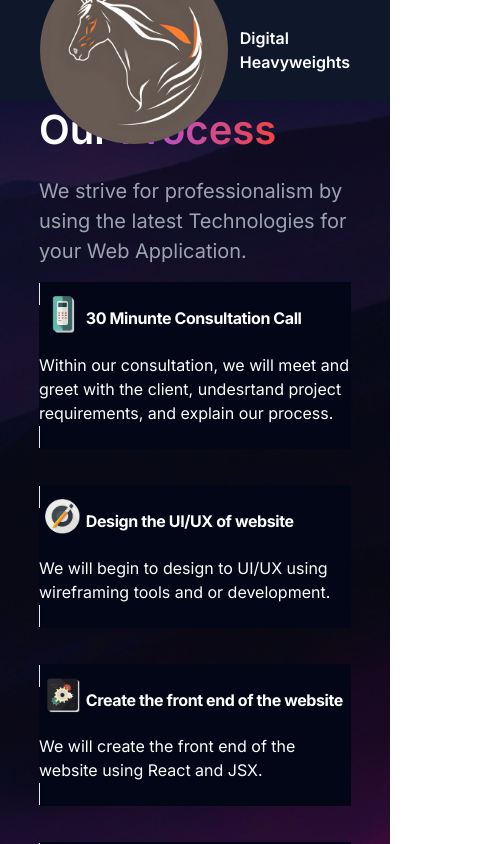
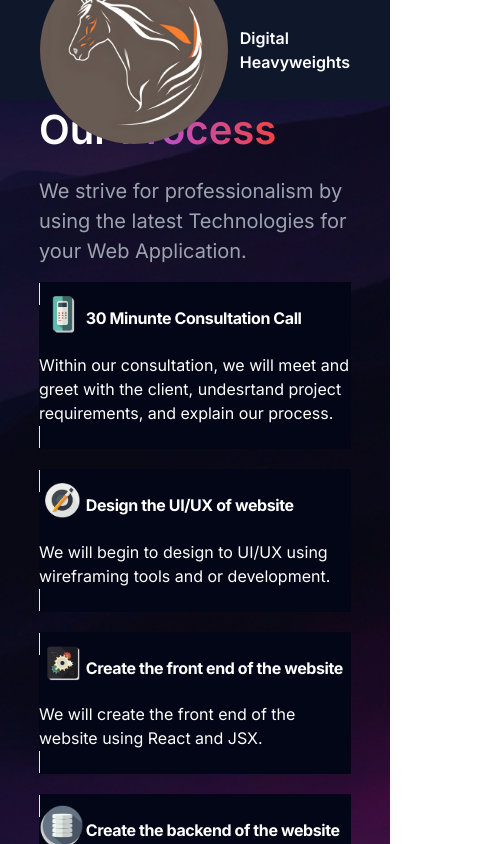
Before and after one commit to travisburns/digitalheavyweights, a Next.js app in the folder businesssite/: page /our-process in a window 390 px wide. Shown: the top 844 px of the page, 499 px wide, since content can reach past the window. Built offline with nearby package versions, Linux system fonts and the light colour scheme.

Commit message:
Adjustments to infocard and stars on processPage

```diff
--- a/businesssite/app/our-process/page.tsx
+++ b/businesssite/app/our-process/page.tsx
@@ -1,7 +1,7 @@
 "use client";
 
 import InfoCard from "@/components/InfoCard";
-
+import Image from "next/image";
 const Page = () => {
   return (
     <div className="min-h-screen flex justify-center items-center bg-cover bg-center" style={{backgroundImage: "url(/bg-2.jpg)"}}>
@@ -13,16 +13,25 @@
               Process
             </span>
           </h1>
+          <Image
+            src="/stars.png"
+            alt='stars'
+            height={300}
+            width={300}
+            className='absolute top-[7rem] left-[10rem]'
+          />
           <p className="text-gray-400 text-[20px]">
             We strive for professionalism by using the latest Technologies for your Web Application.
           </p>
 
 
-
-          <InfoCard
+          <div className="">
+            <div className="lg:flex">
+            <InfoCard
           title="30 Minunte Consultation Call"
           description="Within our consultation, we will meet and greet with the client, undesrtand project requirements, and explain our process."
           imageSrc="/phoneIcon.png"
+
           />
 
          <InfoCard
@@ -36,8 +45,10 @@
           description="We will create the front end of the website using React and JSX. "
           imageSrc="/programmingIcon.png"
           />
+            </div>
 
-           <InfoCard
+        <div className="lg:flex">
+        <InfoCard
           title="Create the backend of the website and database"
           description="We will create the Database and backend process for more advanced sites. "
           imageSrc="/database.png"
@@ -54,6 +65,10 @@
           description="For business's in need of advanced sales tracking, we will create a custom Eccomerce Dashboard for all needs."
           imageSrc="/eccomerceIcon.png"
           />
+        </div>
+
+          </div>
+
 
         </div>
       </div>
--- a/businesssite/app/page.tsx
+++ b/businesssite/app/page.tsx
@@ -59,7 +59,7 @@
             alt='stars'
             height={300}
             width={300}
-            className='absolute top-10'
+            className='absolute top-[20rem] left-[20rem]'
           />
 
 
--- a/businesssite/components/InfoCard.tsx
+++ b/businesssite/components/InfoCard.tsx
@@ -12,10 +12,10 @@
 
     return (
 
-       <div className='bg-slate-950 mb-5'>
+       <div className='bg-slate-950 mb-5 '>
        <a href="#" className="bg-slate-950 border border-gray-200   shadow md:flex-row  hover:bg-gray-100 dark:border-gray-700 dark:bg-gray-800 dark:hover:bg-gray-700 relative ">
 
-    <div className="flex flex-col justify-between">
+    <div className="flex flex-col justify-between  ">
         <div className='flex'>
         <img className='h-[15%] w-[15%] relative bottom-[1rem]' src={imageSrc} />
         <h5 className="mb-2 text-[1rem] font-bold tracking-tight text-white dark:text-white">{title}</h5>
```
